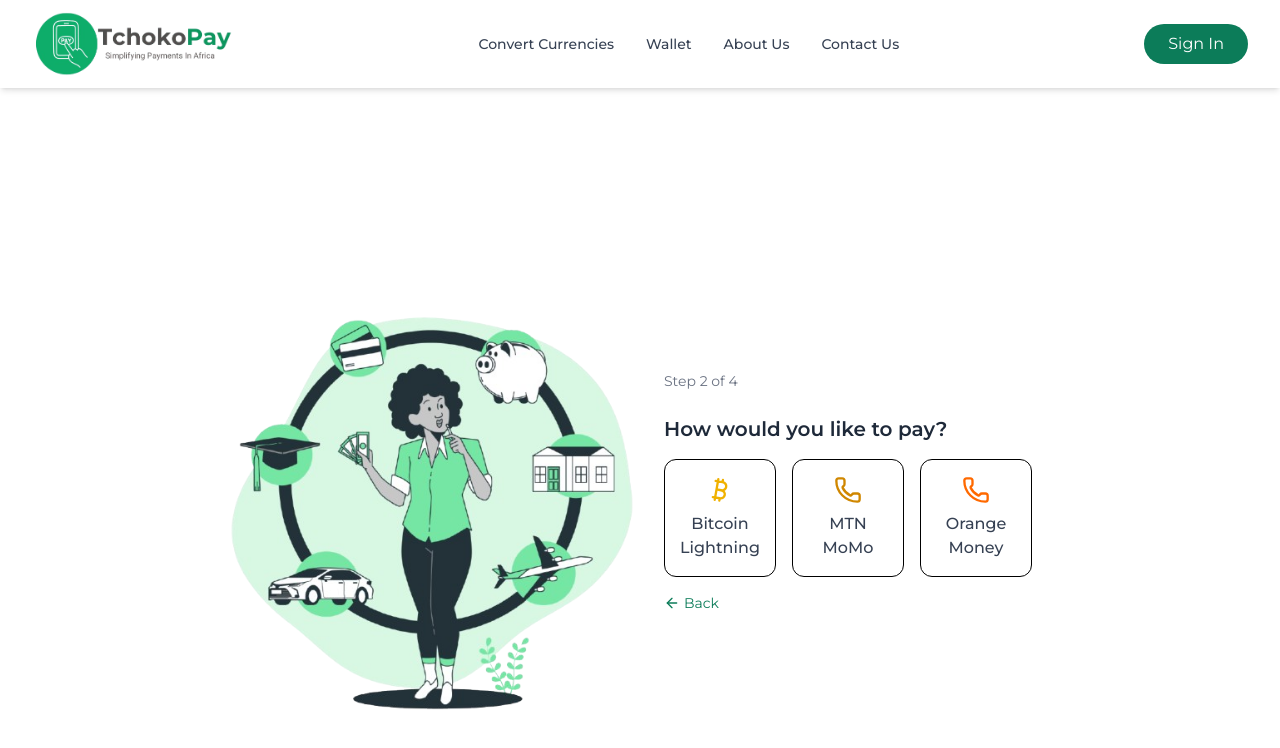
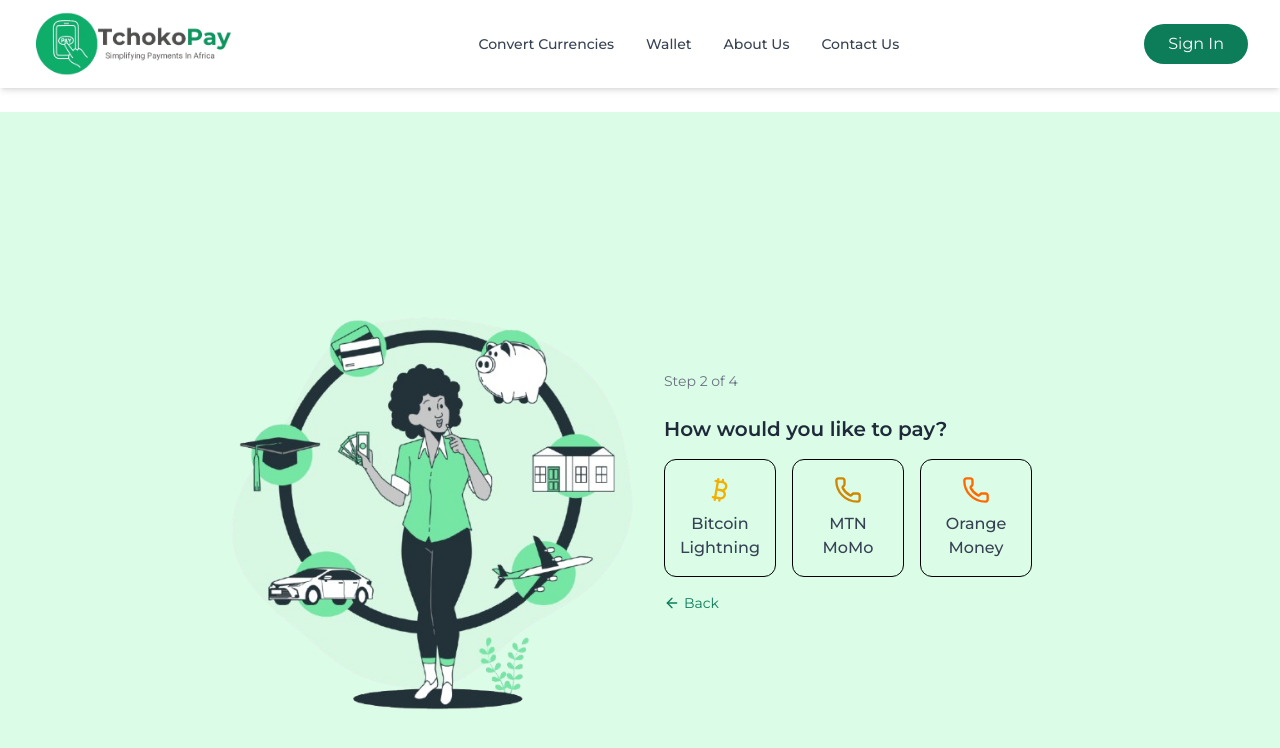
Before and after one commit to YBRpcTech/Nkwa-Hackathon, a React (Vite) app: page / in a window 1280 px wide. Both pictures are taken after a click on the button "Pay as Guest". Shown: the top 748 px of the page. Built offline with nearby package versions, Linux system fonts and the light colour scheme.

Commit message:
recieve money page

```diff
--- a/src/pages/RequestMoney/RequestMoney.jsx
+++ b/src/pages/RequestMoney/RequestMoney.jsx
@@ -20,7 +20,7 @@ const RequestMoney = () => {
   const goBack = () => setStep((prev) => Math.max(prev - 1, 1));
 
   return (
-    <div className="min-h-screen flex flex-col lg:flex-row transition-all duration-500 ease-in-out px-4 sm:px-8  lg:px-46 xl:px-56 ">
+    <div className="min-h-screen flex flex-col lg:flex-row transition-all duration-500 ease-in-out px-4 sm:px-8  lg:px-46 xl:px-56 bg-green-100">
       {/* Image Section */}
       <div className="w-full lg:w-1/2 flex justify-center items-center mb-10 lg:mb-0">
         <img src={img} alt="TchokoPay" className="w-full max-w-md lg:max-w-full object-contain" />
@@ -65,7 +65,7 @@ const RequestMoney = () => {
                       setPayerMethod(method);
                       goNext();
                     }}
-                    className="cursor-pointer border rounded-xl p-4 hover:shadow-md transition bg-white flex flex-col items-center text-center"
+                    className="cursor-pointer border rounded-xl p-4 hover:shadow-md transition bg-green-100 flex flex-col items-center text-center"
                   >
                     {method === 'Bitcoin Lightning' && <Bitcoin className="text-yellow-500 mb-2" size={28} />}
                     {method === 'MTN MoMo' && <Phone className="text-yellow-600 mb-2" size={28} />}
@@ -93,7 +93,7 @@ const RequestMoney = () => {
                       setReceiverMethod(method);
                       goNext();
                     }}
-                    className="cursor-pointer border rounded-xl p-4 hover:shadow-md transition bg-white flex flex-col items-center text-center"
+                    className="cursor-pointer border rounded-xl p-4 hover:shadow-md transition bg-green-100 flex flex-col items-center text-center"
                   >
                     {method === 'MTN MoMo' && <Phone className="text-yellow-600 mb-2" size={28} />}
                     {method === 'Orange Money' && <Phone className="text-orange-500 mb-2" size={28} />}
```
